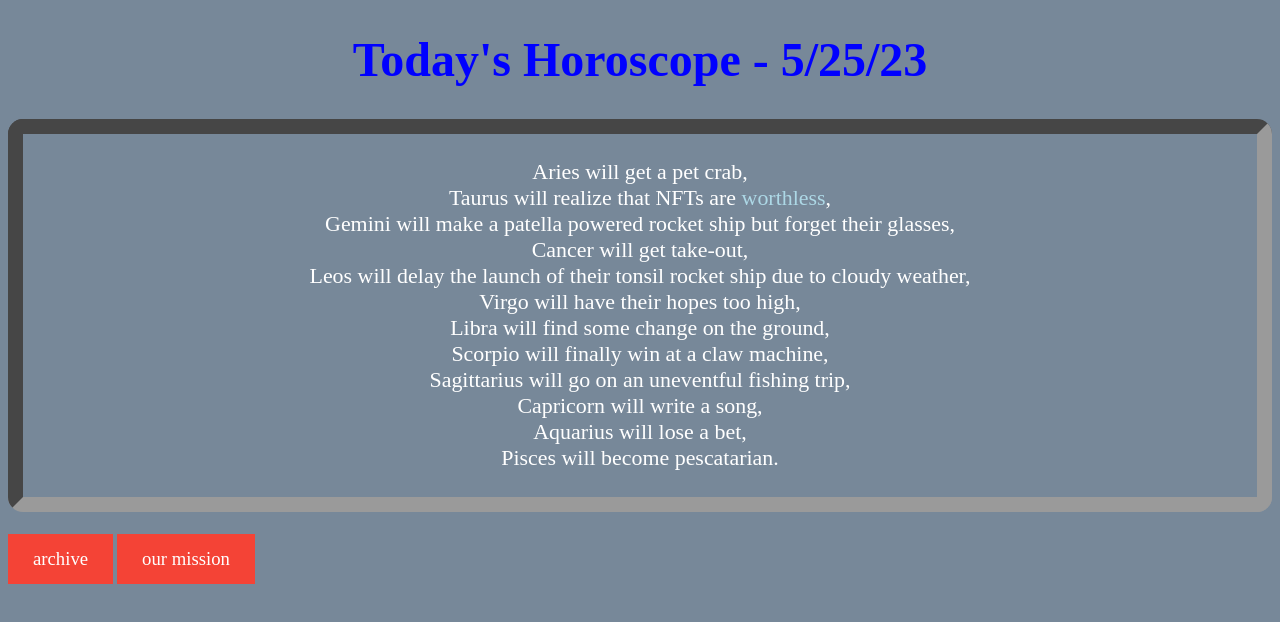
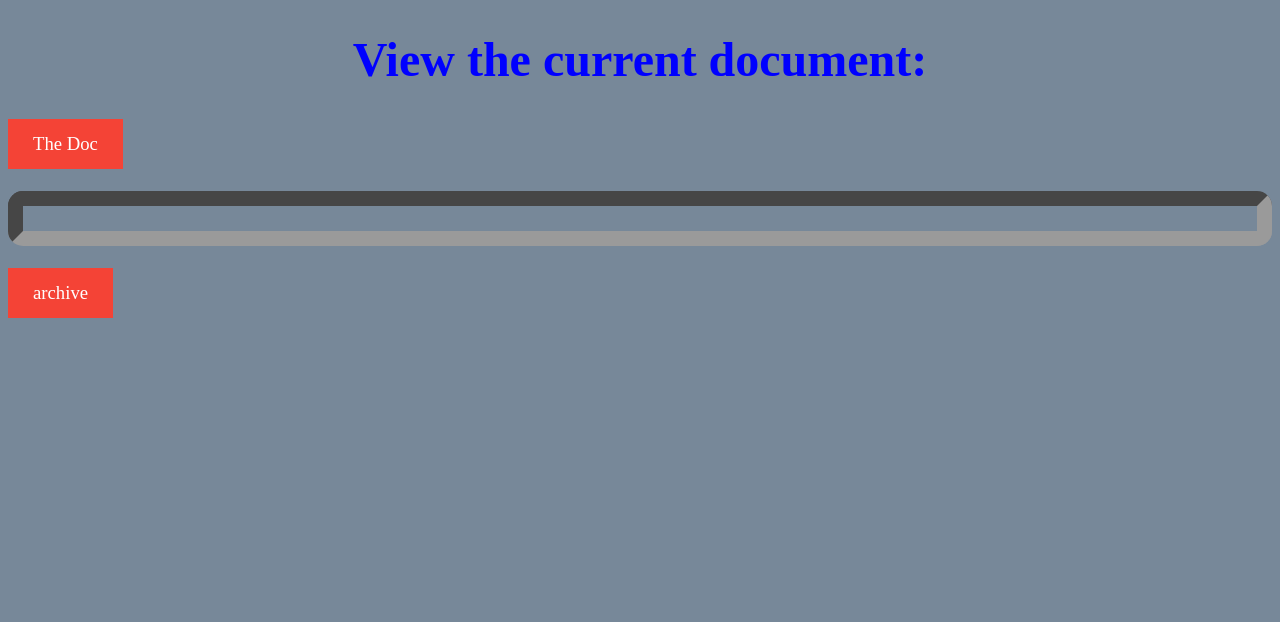
Before and after one commit to Heracc/scaling-octo-system, a plain HTML site: page index.html in a window 1280 px wide. Drawn offline with Linux system fonts and the light colour scheme.

Commit message:
Update index.html

```diff
--- a/index.html
+++ b/index.html
@@ -47,24 +47,12 @@ a:hover, a:active {
 <body>
 
 
-<h1> Today's Horoscope - 5/25/23 </h1>
- <p>Aries will get a pet crab,
-    <br>Taurus will realize that NFTs are <f>worthless</f>,
-<br>Gemini will make a patella powered rocket ship but forget their glasses,
-<br>Cancer will get take-out,
-<br>Leos will delay the launch of their tonsil rocket ship due to cloudy weather,
-<br>Virgo will have their hopes too high,
-<br>Libra will find some change on the ground,
-<br>Scorpio will finally win at a claw machine,
-<br>Sagittarius will go on an uneventful fishing trip,
-<br>Capricorn will write a song,
-<br>Aquarius will lose a bet,
-<br>Pisces will become pescatarian.
-<br>
-   <br>
+<h1> View the current document: </h1>
+  <a href="https://docs.google.com/document/d/13KtlUIZK2DTomGQf83sZ1zjZcMPJEC7p4uBVti8BTbs/edit">The Doc</a>
+
   </p>
   <a href="https://heracc.github.io/horoscope/archive.html">archive</a>
-   <a href="https://heracc.github.io/horoscope/our-mission.html">our mission</a>
+
 
 
 </body>
```
